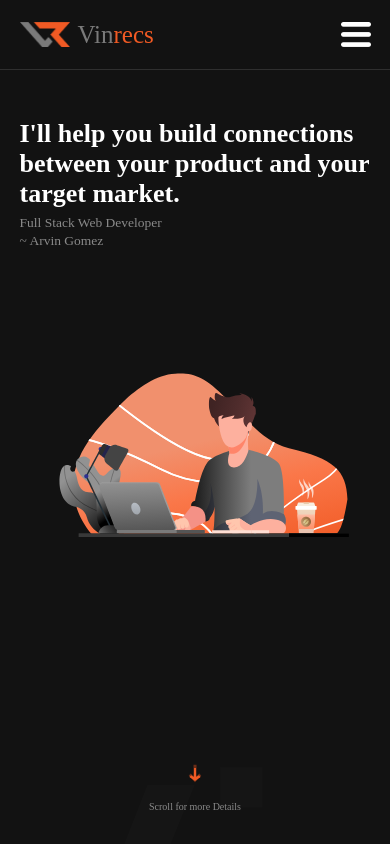
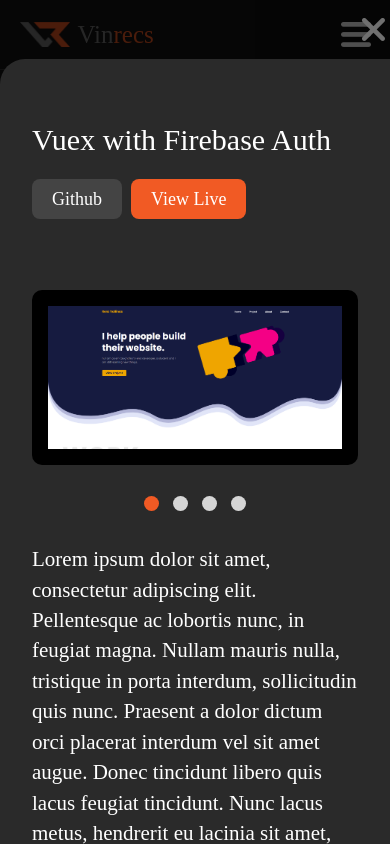
Before and after one commit to bimmbin/newPort, a plain HTML site: page index.html in a window 390 px wide. Shown: the top 844 px of the page. Drawn offline with nearby package versions, Linux system fonts and the light colour scheme; a web font is replaced by a local one.

Commit message:
last frontend making (newone)

```diff
--- a/index.html
+++ b/index.html
@@ -12,14 +12,14 @@
 
 
 </head>
-<body>
+<body class="body-hide">
 
     <!-- .show -->
 
     <div id="proj-name" class="show-proj">
         <img class="btn-x" src="img/x.png" alt="">
         <div class="proj-container">
-            <div class="container">
+            <div class="container-2">
                 <div class="show-head">
                     <p>Vuex with Firebase Auth</p>
                     <div class="proj-links">
@@ -285,9 +285,10 @@
     <script>
 
 
-        // $( ".btn-x" ).click(function() {
+        $( ".btn-x" ).click(function() {
             $('#proj-name').hide();
-        // });
+            $('body').toggleClass('body-hide');
+        });
 
         $('.owl-one').owlCarousel({
             loop: false,
--- a/media.css
+++ b/media.css
@@ -1,3 +1,17 @@
+@media (max-width: 1200px) {
+
+    .container {
+        width: 1000px;
+    }
+    .com_guy {
+        transform: translateX(-30%);
+    }
+    .container-2 {
+        width: 100%;
+        padding: 2rem;
+    }
+}
+
 @media (max-width: 1200px) {
 
     .container {
@@ -100,6 +114,16 @@
     .abt-info {
         order: 1;
     }
+    .show-head {
+        flex-flow: column;
+        align-items: baseline;
+    }
+    .show-head p {
+        padding-bottom: 2rem;
+    }
+    .proj-container a {
+        margin: 0 5px 0 0;
+    }
 }
 @media (max-width: 720px) {
 
@@ -116,6 +140,9 @@
 
     .container {
         width: 90%;
+    }
+    .divs {
+        padding: 1rem;
     }
     .feature {
         transform: translateY(90%);
--- a/style.css
+++ b/style.css
@@ -10,7 +10,22 @@
 html {
   scroll-behavior: smooth;
 }
+::-webkit-scrollbar {
+  width: 12px;
+}
+::-webkit-scrollbar-thumb {
+  background: grey;
+  border-radius: 10px;
+}
+
+.body-hide {
+  overflow-y: hidden;
+}
 .container {
+  width: 1200px;
+  margin: auto;
+}
+.container-2 {
   width: 1200px;
   margin: auto;
 }
@@ -53,7 +68,7 @@
   height: 70px;
   border-bottom: 1px solid #2F2F2F;
   display: flex;
-  z-index: 1000;
+  z-index: 605;
 }
 
 .head {
@@ -447,6 +462,7 @@
   background: #2A2A2A;
   overflow-y: auto;
   padding: 2rem 0;
+  z-index: 610;
   border-top-left-radius: 25px;
    /* display: none; */
 }
@@ -486,6 +502,8 @@
 }
 .divs img {
   width: 100%;
+  height: 100%;
+  object-fit: cover;
 }
 
 .show-info .proj-details {
@@ -502,3 +520,6 @@
 .tech-used h1, .app-feat h1 {
   font-weight: normal;
 }
+.tech, .feat {
+  flex-wrap: wrap;
+}
```
